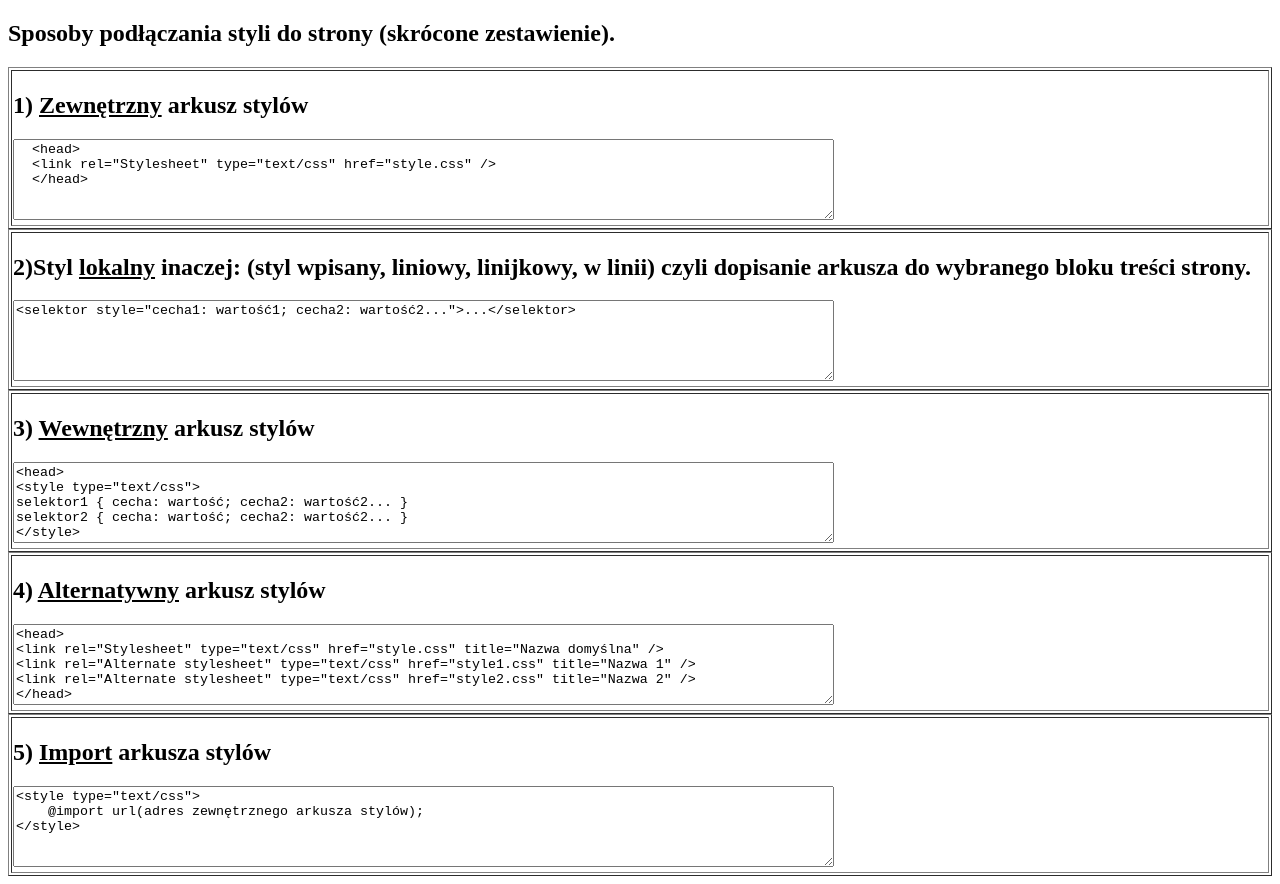
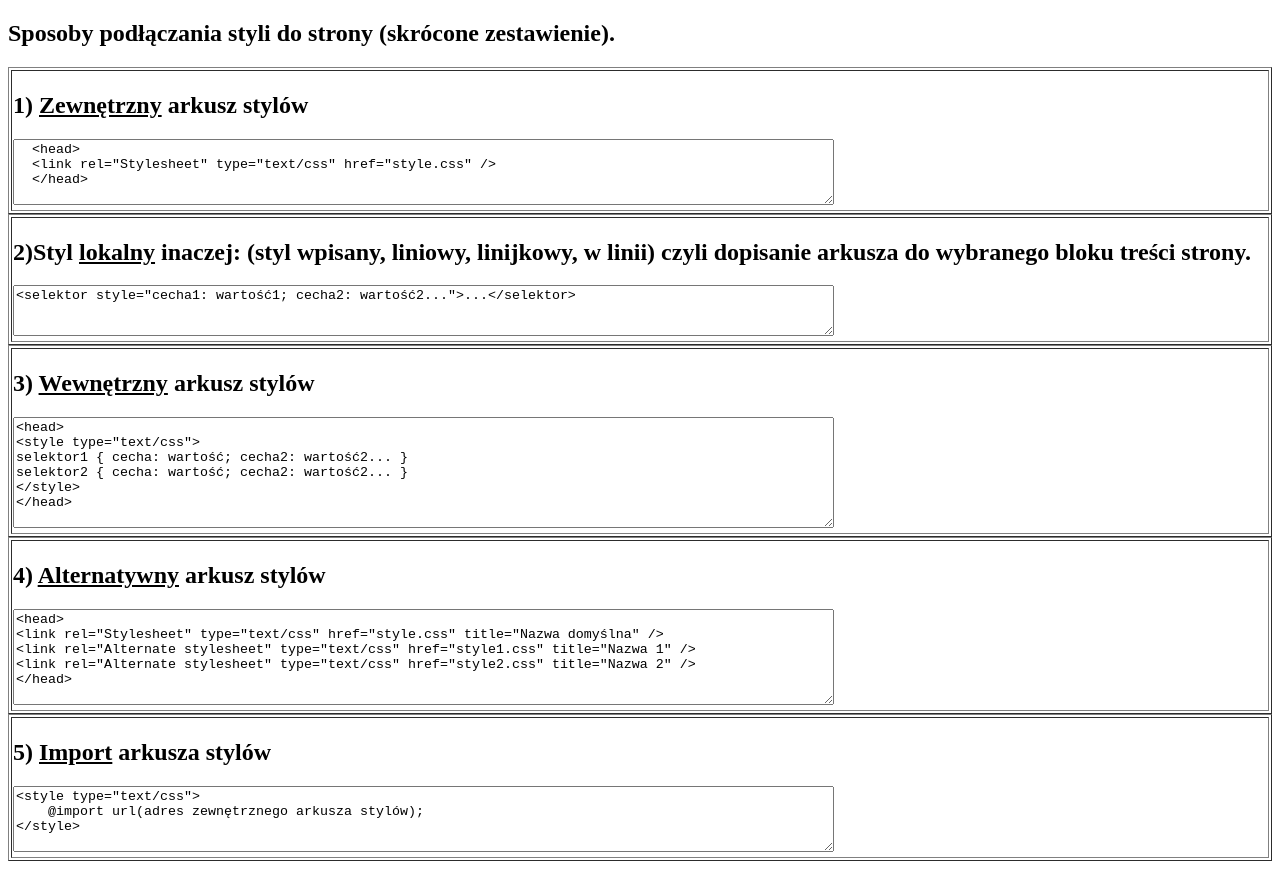
Before and after one commit to Krystian909/Dydaktyka4CSS, a plain HTML site: page jers_z4.html in a window 1280 px wide. Drawn offline with Linux system fonts and the light colour scheme.

Commit message:
Update jers_z4.html

```diff
--- a/jers_z4.html
+++ b/jers_z4.html
@@ -1,4 +1,3 @@
-
 <!DOCTYPE html>
 <html lang="pl">
 <head>
@@ -12,7 +11,7 @@
 <table border="1" width="100%">
 <tr><td>
 <h2>1) <u>Zewnętrzny</u> arkusz stylów</h2>
-<textarea rows="5" cols="100">
+<textarea rows="4" cols="100">
   <head>
   <link rel="Stylesheet" type="text/css" href="style.css" />
   </head>
@@ -25,7 +24,7 @@
 <h2>2)Styl <u>lokalny</u>
 inaczej: (styl wpisany, liniowy, linijkowy, w linii)  czyli
 dopisanie arkusza do wybranego bloku treści strony. </h2>
-<textarea rows="5" cols="100">
+<textarea rows="3" cols="100">
 <selektor style="cecha1: wartość1; cecha2: wartość2...">...</selektor>
 </textarea>
 </td></tr>
@@ -34,7 +33,7 @@ dopisanie arkusza do wybranego bloku treści strony. </h2>
 <table border="1" width="100%">
 <tr><td>
 <h2>3) <u>Wewnętrzny</u> arkusz stylów</h2>
-<textarea rows="5" cols="100">
+<textarea rows="7" cols="100">
 <head>
 <style type="text/css">
 selektor1 { cecha: wartość; cecha2: wartość2... }
@@ -48,7 +47,7 @@ selektor2 { cecha: wartość; cecha2: wartość2... }
 <table border="1" width="100%">
 <tr><td>
 <h2>4) <u>Alternatywny</u> arkusz stylów</h2>
-<textarea rows="5" cols="100">
+<textarea rows="6" cols="100">
 <head>
 <link rel="Stylesheet" type="text/css" href="style.css" title="Nazwa domyślna" />
 <link rel="Alternate stylesheet" type="text/css" href="style1.css" title="Nazwa 1" />
@@ -61,7 +60,7 @@ selektor2 { cecha: wartość; cecha2: wartość2... }
 <table border="1" width="100%">
 <tr><td>
 <h2>5) <u>Import</u> arkusza stylów</h2>
-<textarea rows="5" cols="100">
+<textarea rows="4" cols="100">
 <style type="text/css">
     @import url(adres zewnętrznego arkusza stylów);
 </style>
```
